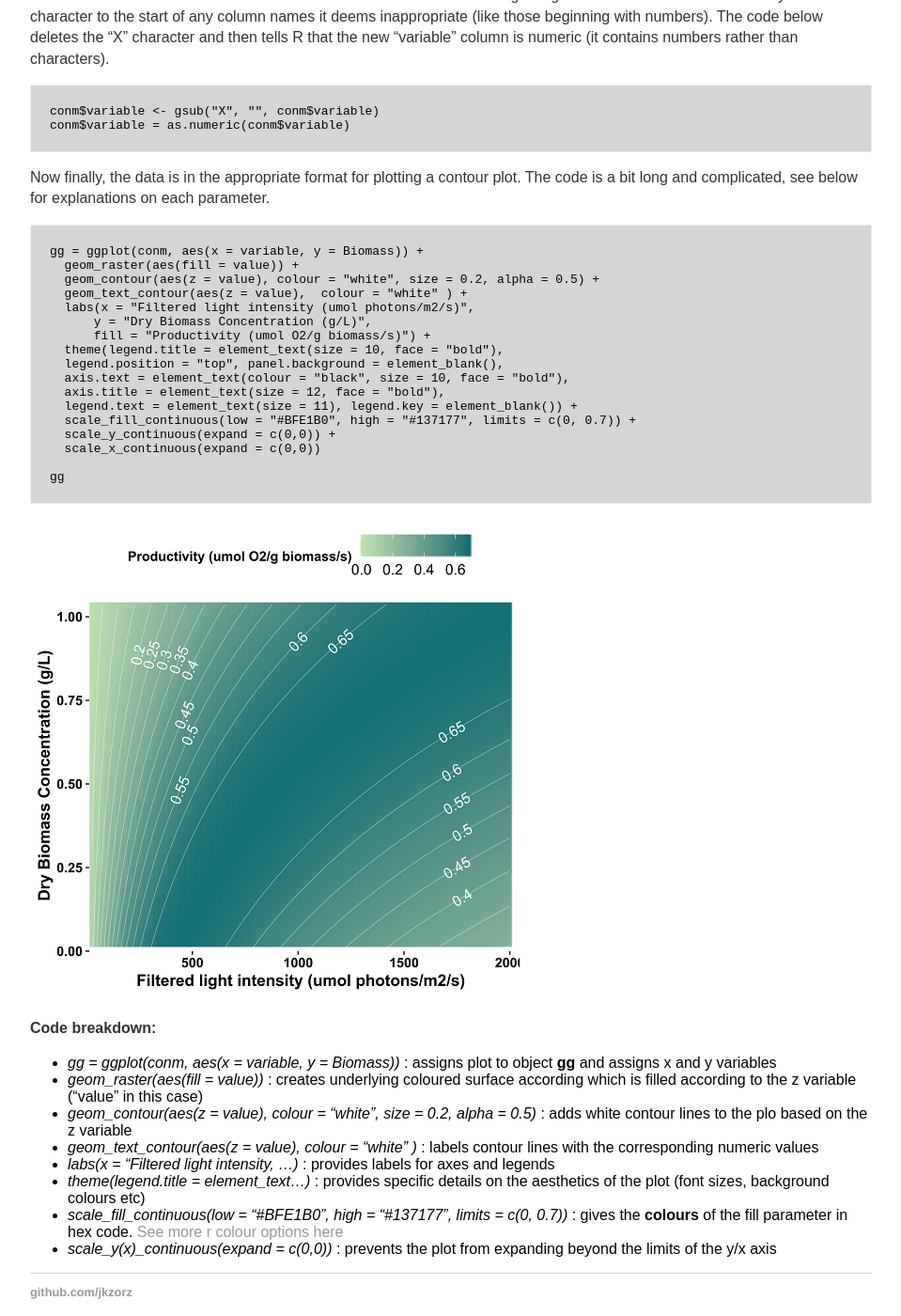
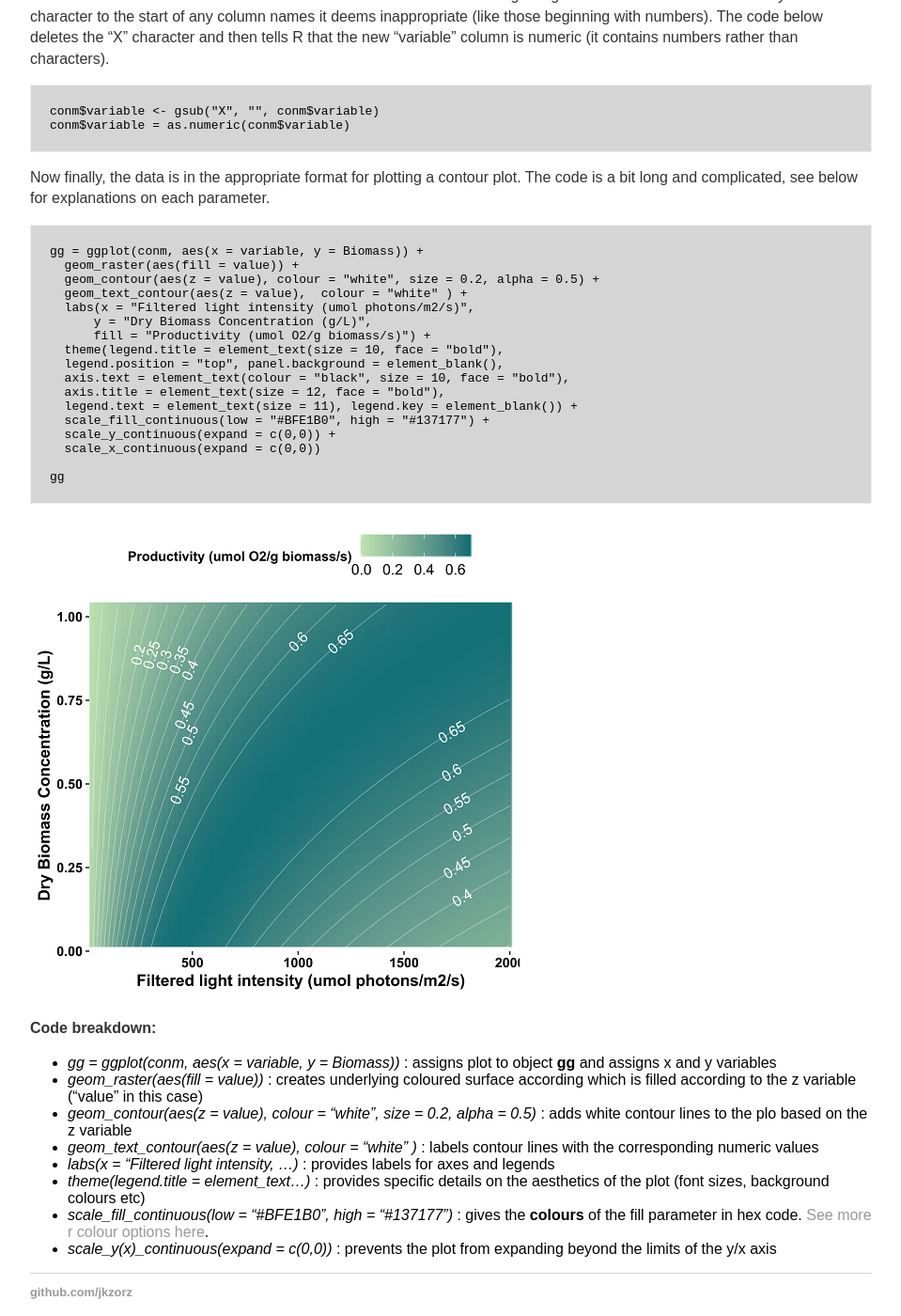
Before and after one commit to jkzorz/jkzorz.github.io, a Jekyll site: the page built from _posts/2020-02-29-contour-plots.md, in a window 1280 px wide and 1400 px high, scrolled down 1897 px. Shown: the whole window at 94% size, without its empty margins (160-1119 px from the left). Built offline with Jekyll 4.4.1, drawn with Linux system fonts in a browser that asks for light colours.

Commit message:
Update 2020-02-29-contour-plots.md

```diff
--- a/_posts/2020-02-29-contour-plots.md
+++ b/_posts/2020-02-29-contour-plots.md
@@ -79,7 +79,7 @@ gg = ggplot(conm, aes(x = variable, y = Biomass)) +
   axis.text = element_text(colour = "black", size = 10, face = "bold"),
   axis.title = element_text(size = 12, face = "bold"),
   legend.text = element_text(size = 11), legend.key = element_blank()) +
-  scale_fill_continuous(low = "#BFE1B0", high = "#137177", limits = c(0, 0.7)) +
+  scale_fill_continuous(low = "#BFE1B0", high = "#137177") +
   scale_y_continuous(expand = c(0,0)) +
   scale_x_continuous(expand = c(0,0))
 
@@ -96,5 +96,5 @@ gg
 - *geom_text_contour(aes(z = value),  colour = "white" )* : labels contour lines with the corresponding numeric values
 - *labs(x = "Filtered light intensity, ...)* : provides labels for axes and legends
 - *theme(legend.title = element_text...)* : provides specific details on the aesthetics of the plot (font sizes, background colours etc)
-- *scale_fill_continuous(low = "#BFE1B0", high = "#137177", limits = c(0, 0.7))* : gives the **colours** of the fill parameter in hex code. [See more r colour options here](http://www.stat.columbia.edu/~tzheng/files/Rcolor.pdf)
+- *scale_fill_continuous(low = "#BFE1B0", high = "#137177")* : gives the **colours** of the fill parameter in hex code. [See more r colour options here](http://www.stat.columbia.edu/~tzheng/files/Rcolor.pdf).
 - *scale_y(x)_continuous(expand = c(0,0))* : prevents the plot from expanding beyond the limits of the y/x axis
```
